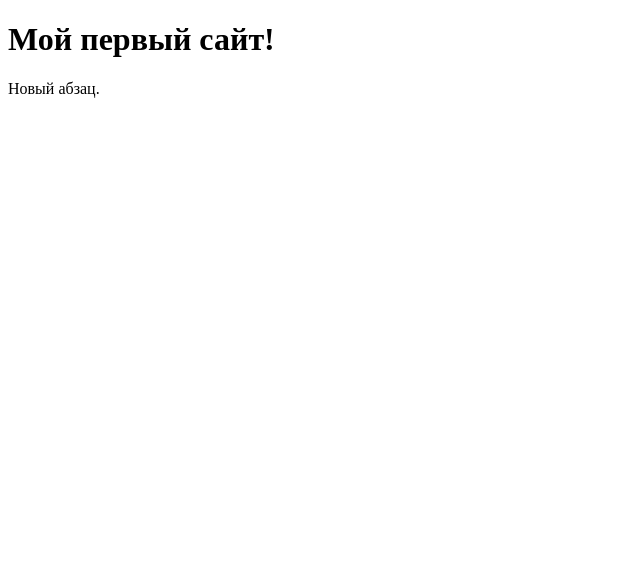
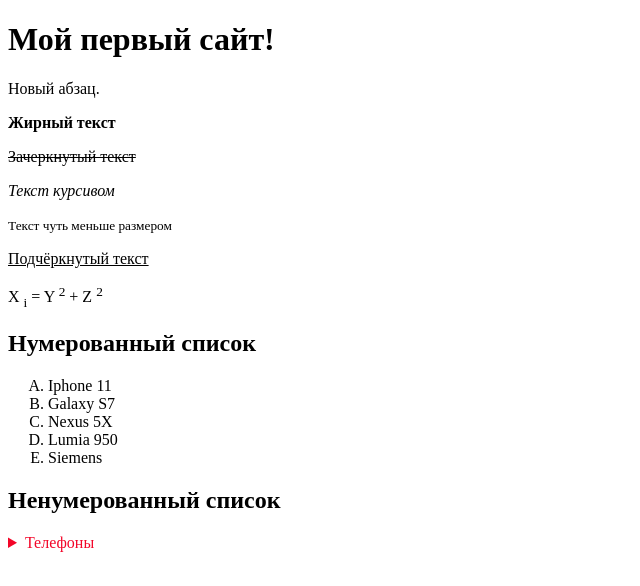
Before and after one commit to Elmersperry/mysite, a plain HTML site: page index2.html in a window 1280 px wide. Shown: the whole page, without its empty margins (0-640 px from the left). Drawn offline with Linux system fonts and the light colour scheme.

Commit message:
Second commit

```diff
--- a/index2.html
+++ b/index2.html
@@ -6,5 +6,48 @@
   <body>
     <h1>Мой первый сайт!</h1>
     <p>Новый абзац.</p>
+    <b>Жирный текст</b>
+    <p>
+      <del>Зачеркнутый текст</del>
+    </p>
+    <p>
+      <i>Текст курсивом</i>
+    </p>
+
+    <p>
+      <small>Текст чуть меньше размером</small>
+    </p>
+    <p>
+      <u>Подчёркнутый текст</u>
+    </p>
+
+    <p>
+      X
+      <sub>i</sub>
+      = Y
+      <sup>2</sup>
+      + Z
+      <sup>2</sup>
+    </p>
+    <h2>Нумерованный список</h2>
+    <ol style="list-style-type: upper-alpha">
+      <li>Iphone 11</li>
+      <li>Galaxy S7</li>
+      <li>Nexus 5X</li>
+      <li>Lumia 950</li>
+      <li>Siemens</li>
+    </ol>
+    <h2>Ненумерованный список</h2>
+    <!-- Комментарий не читается браузером -->
+    <details>
+      <summary style="color: rgb(243, 5, 40)">Телефоны</summary>
+      <ul style="list-style-type: square; color: rgb(239, 6, 6)">
+        <li style="color: blue">Iphone 11</li>
+        <li>Galaxy S7</li>
+        <li style="color: rgb(5, 243, 45)">Nexus 5X</li>
+        <li style="color: rgb(240, 244, 4)">Lumia 950</li>
+        <li style="color: blueviolet">Siemens</li>
+      </ul>
+    </details>
   </body>
 </html>
```
